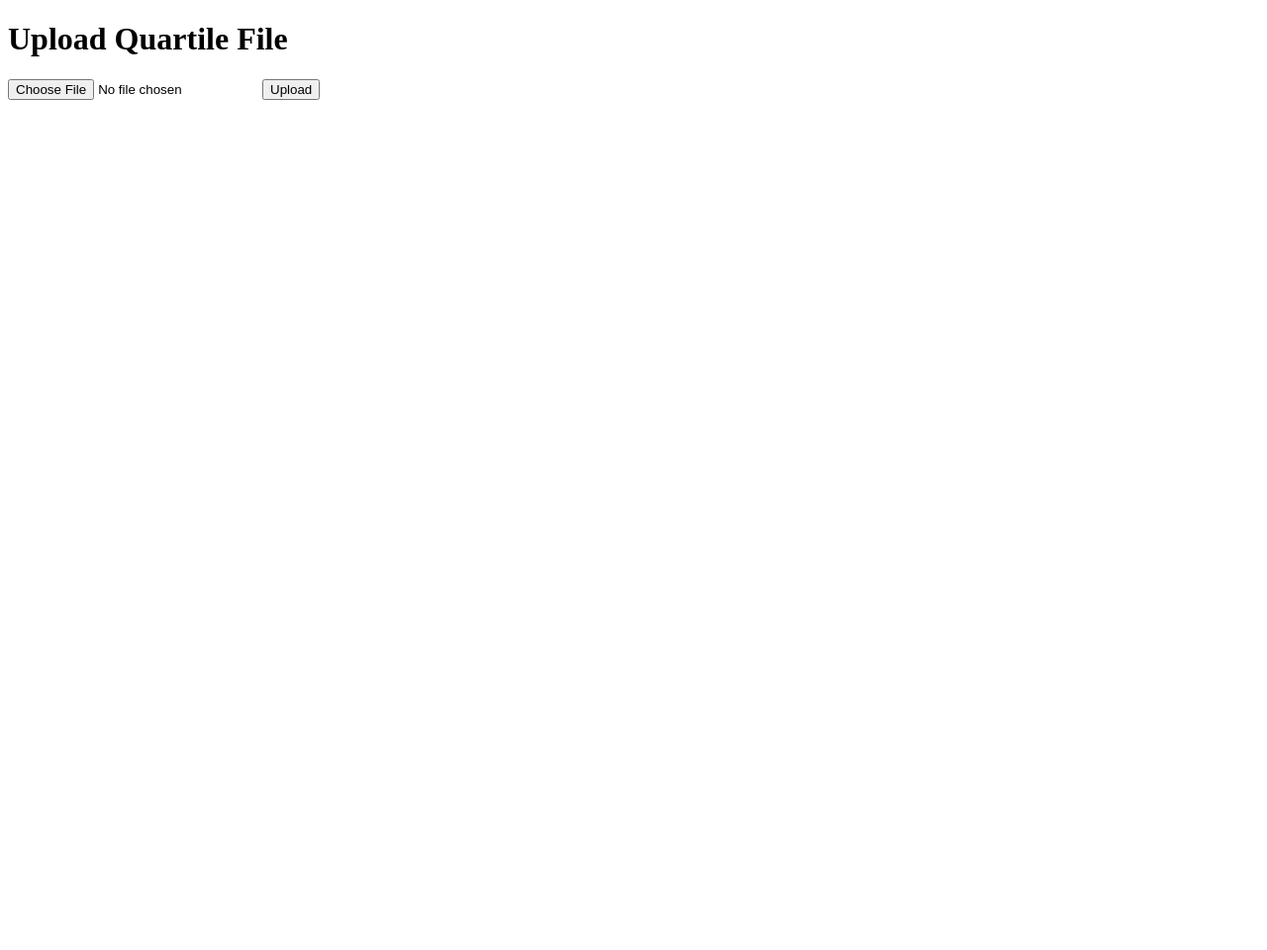
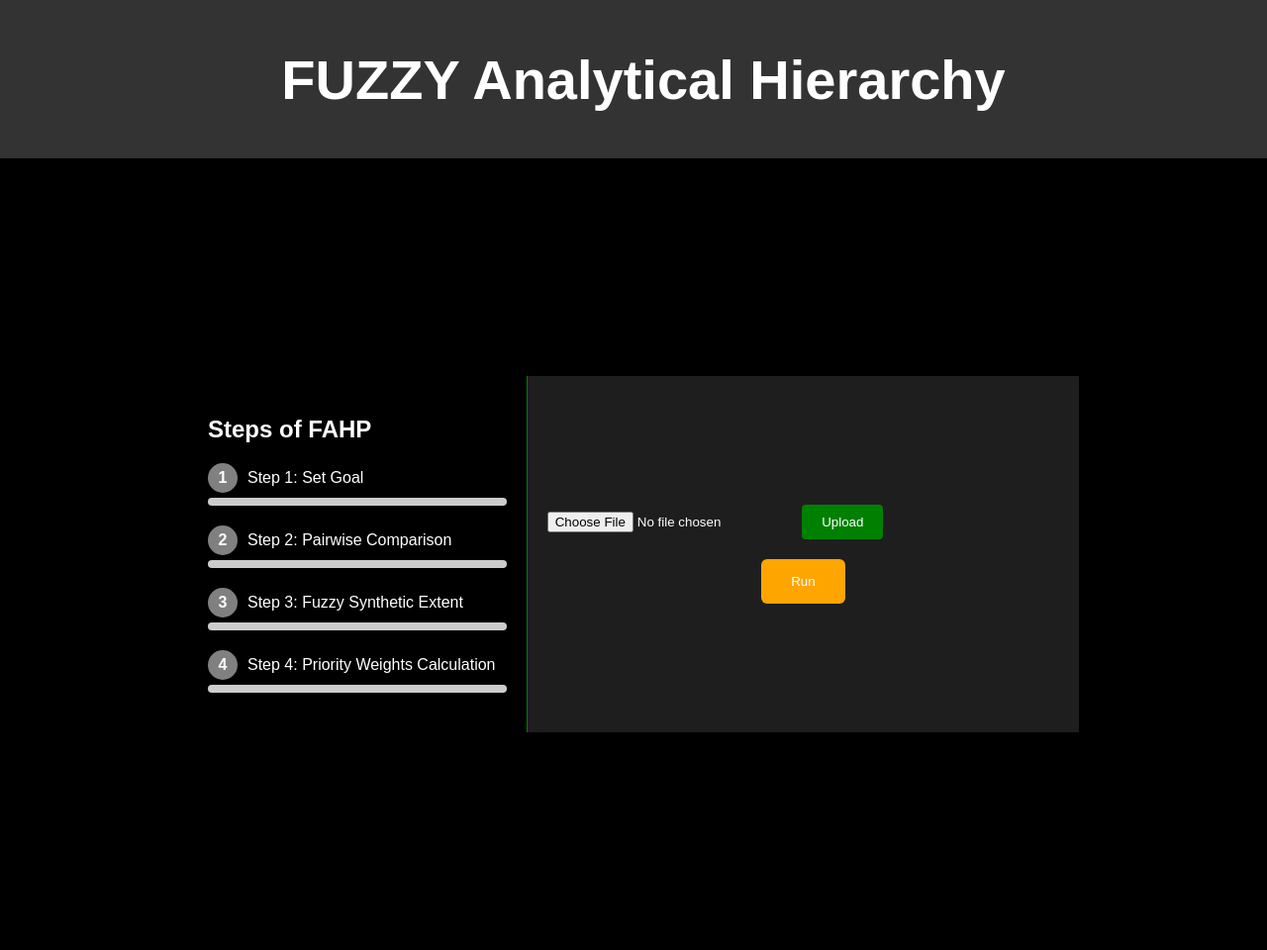
Before and after one commit to Qurratulain25/FHP-performance-testing-mobile-apps, a Flask app: page / in a window 1280 px wide. Shown: the whole page at 99% size. Before the commit the page ends 101 px from the top, so only its background shows below. Run offline with Flask 3, Linux system fonts and the light colour scheme.

Commit message:
UI updated

```diff
--- a/Sorce_code/app.py
+++ b/Sorce_code/app.py
@@ -1,41 +1,60 @@
-from flask import Flask, render_template, request, redirect, url_for
 import os
+import io
+import pdfkit
+import base64
+import matplotlib.pyplot as plt
+import time
+from flask import Flask, render_template, request, redirect, url_for, send_from_directory, flash, jsonify
+
+UPLOAD_FOLDER = 'uploads'
+ALLOWED_EXTENSIONS = {'xlsx'}
 
 app = Flask(__name__)
-UPLOAD_FOLDER = 'uploads/'  # Folder to save uploaded files
 app.config['UPLOAD_FOLDER'] = UPLOAD_FOLDER
+app.secret_key = 'supersecretkey'  # This is needed for secure sessions
 
-# Ensure the upload folder exists
-os.makedirs(UPLOAD_FOLDER, exist_ok=True)
+# Function to check allowed file types
+def allowed_file(filename):
+    return '.' in filename and filename.rsplit('.', 1)[1].lower() in ALLOWED_EXTENSIONS
 
-# Route for the homepage (upload form)
-@app.route('/')
-def home():
-    return render_template('index.html')
+@app.route("/", methods=["GET", "POST"])
+def index():
+    uploaded_file = None  # Initialize the uploaded file variable
+    if request.method == "POST":
+        if 'file' not in request.files:
+            flash('No file part')
+            return redirect(request.url)
+        file = request.files['file']
+        if file.filename == '':
+            flash('No selected file')
+            return redirect(request.url)
+        if file and allowed_file(file.filename):
+            filename = secure_filename(file.filename)
+            filepath = os.path.join(app.config['UPLOAD_FOLDER'], filename)
+            file.save(filepath)
+            uploaded_file = filename  # Pass the uploaded filename
+            flash(f'File "{filename}" uploaded successfully')  # Message after success
 
-# Route to handle file upload
-@app.route('/upload_quartile', methods=['POST'])
-def upload_quartile_file():
-    if request.method == 'POST':
-        file = request.files['file']  # Get the uploaded file
-        if file:
-            filename = file.filename
-            filepath = os.path.join(app.config['UPLOAD_FOLDER'], filename)
-            file.save(filepath)  # Save the file to the uploads folder
-            return f'File {filename} uploaded successfully!'  # For now, just return this message
-    return redirect(url_for('home'))
-# Step 2: Process the uploaded quartile file
-@app.route('/process_quartile/<filename>')
-def process_quartile(filename):
-    filepath = os.path.join(app.config['UPLOAD_FOLDER'], filename)
+    return render_template("index.html", uploaded_file=uploaded_file)
 
-    # Load the Excel file using pandas
-    quartile_data = pd.read_excel(filepath)
+# Route for running FAHP steps and updating the sidebar
+@app.route('/run_fahp', methods=["POST"])
+def run_fahp():
+    step = request.json.get('step')
 
-    # Display the first few rows of the quartile data to check it loaded correctly
-    quartile_preview = quartile_data.head().to_html()  # Convert the DataFrame to HTML for rendering
+    # Simulate some time taken for each step (you can replace this with real step execution)
+    time.sleep(2)  # This is to simulate the step running
 
-    # For now, just show the first few rows of the data on the results page
-    return render_template('results.html', quartile_preview=quartile_preview)
-if __name__ == '__main__':
+    response = {
+        'message': f"Step {step} completed",
+        'next_step': step + 1 if step < 4 else None  # Simulate 4 steps
+    }
+    return jsonify(response)
+
+# Serve uploaded files
+@app.route('/uploads/<filename>')
+def uploaded_file(filename):
+    return send_from_directory(app.config['UPLOAD_FOLDER'], filename)
+
+if __name__ == "__main__":
     app.run(debug=True)
--- /dev/null
+++ b/Sorce_code/static/style.css
@@ -0,0 +1,147 @@
+/* General styles */
+body {
+    font-family: Arial, sans-serif;
+    background-color: #f4f4f4;
+    margin: 0;
+    padding: 0;
+}
+
+.main-container {
+    display: flex;
+    flex-direction: column;
+    justify-content: center;
+    align-items: center;
+    height: 100vh;
+    background-color: black;
+}
+
+.header-box {
+    width: 100%;
+    padding: 10px;
+    background-color: #333;
+    color: white;
+    text-align: center;
+    font-size: 28px;
+}
+
+.content-body {
+    display: flex;
+    justify-content: space-between;
+    width: 900px;
+    background-color: black;
+    padding: 20px;
+    box-shadow: 0px 0px 10px rgba(0,0,0,0.5);
+}
+
+.sidebar {
+    width: 35%;
+    padding: 20px;
+    color: white;
+    border-right: 1px solid green;
+}
+
+h2 {
+    font-size: 24px;
+    color: white;
+    margin-bottom: 20px;
+}
+
+ul {
+    list-style-type: none;
+    padding-left: 0;
+}
+
+li {
+    margin-bottom: 20px;
+}
+
+/* Step container styling for proper alignment */
+.step-container {
+    display: flex;
+    align-items: center;
+    margin-bottom: 5px;
+}
+
+.circle {
+    width: 30px;
+    height: 30px;
+    border-radius: 50%;
+    background-color: grey;
+    color: white;
+    text-align: center;
+    line-height: 30px;
+    margin-right: 10px;
+    font-weight: bold;
+}
+
+.completed {
+    background-color: green;
+}
+
+/* Progress bars underneath the text */
+.progress-bar {
+    width: 100%;
+    height: 8px;
+    border-radius: 4px;
+    background-color: #ccc;
+    margin-top: 5px;
+}
+
+.green-bar {
+    background-color: green;
+}
+
+.content {
+    width: 60%;
+    padding: 20px;
+    background-color: #1e1e1e;
+    display: flex;
+    flex-direction: column;
+    align-items: center;
+    justify-content: center;
+    color: white;
+}
+
+.upload-section {
+    display: flex;
+    justify-content: space-between;
+    margin-bottom: 20px;
+    width: 100%;
+}
+
+.upload-btn {
+    background-color: green;
+    color: white;
+    border: none;
+    padding: 10px 20px;
+    cursor: pointer;
+    border-radius: 4px;
+}
+
+.uploaded-btn {
+    background-color: #3498db;
+    color: white;
+    border: none;
+    padding: 10px 20px;
+    border-radius: 4px;
+    display: inline-block;
+}
+
+.run-section {
+    display: flex;
+    justify-content: center;
+    width: 100%;
+}
+
+.run-btn {
+    background-color: orange;
+    color: white;
+    border: none;
+    padding: 15px 30px;
+    border-radius: 6px;
+    cursor: pointer;
+}
+
+.run-btn:hover {
+    background-color: darkorange;
+}
--- a/Sorce_code/templates/index.html
+++ b/Sorce_code/templates/index.html
@@ -2,14 +2,115 @@
 <html lang="en">
 <head>
     <meta charset="UTF-8">
-    <title>Upload Quartile File</title>
+    <meta name="viewport" content="width=device-width, initial-scale=1.0">
+    <title>FAHP Analytical Hierarchy</title>
+    <link rel="stylesheet" href="{{ url_for('static', filename='style.css') }}">
 </head>
 <body>
-    <h1>Upload Quartile File</h1>
+    <!-- Header box on top -->
+    <div class="header-box">
+        <h1>FUZZY Analytical Hierarchy</h1>
+    </div>
 
-    <form action="/upload_quartile" method="POST" enctype="multipart/form-data">
-        <input type="file" name="file">
-        <button type="submit">Upload</button>
-    </form>
+    <div class="main-container">
+        <div class="content-body">
+            <div class="sidebar">
+                <h2>Steps of FAHP</h2>
+                <ul id="fahp-steps">
+                    <li id="step1">
+                        <div class="step-container">
+                            <span class="circle" id="circle1">1</span>
+                            <span>Step 1: Set Goal</span>
+                        </div>
+                        <div class="progress-bar" id="progress-bar1"></div>
+                    </li>
+                    <li id="step2">
+                        <div class="step-container">
+                            <span class="circle" id="circle2">2</span>
+                            <span>Step 2: Pairwise Comparison</span>
+                        </div>
+                        <div class="progress-bar" id="progress-bar2"></div>
+                    </li>
+                    <li id="step3">
+                        <div class="step-container">
+                            <span class="circle" id="circle3">3</span>
+                            <span>Step 3: Fuzzy Synthetic Extent</span>
+                        </div>
+                        <div class="progress-bar" id="progress-bar3"></div>
+                    </li>
+                    <li id="step4">
+                        <div class="step-container">
+                            <span class="circle" id="circle4">4</span>
+                            <span>Step 4: Priority Weights Calculation</span>
+                        </div>
+                        <div class="progress-bar" id="progress-bar4"></div>
+                    </li>
+                </ul>
+            </div>
+            <div class="content">
+                <div class="upload-section">
+                    <form id="upload-form" action="/" method="post" enctype="multipart/form-data">
+                        <input type="file" name="file" class="upload-input" id="file-input" />
+                        <button type="submit" class="upload-btn" id="upload-btn">Upload</button>
+                        <button type="button" class="uploaded-btn" id="uploaded-btn" style="display:none;" disabled>Uploaded</button>
+                    </form>
+                </div>
+
+                <div class="run-section">
+                    <button id="run-btn" class="run-btn" onclick="startFAHPProcess()">Run</button>
+                </div>
+            </div>
+        </div>
+    </div>
+
+    <!-- JavaScript for handling FAHP Process and Progress Bars -->
+    <script>
+        function animateProgressBar(progressBarId, duration) {
+            const progressBar = document.getElementById(progressBarId);
+            let width = 0;
+            const interval = setInterval(() => {
+                if (width >= 100) {
+                    clearInterval(interval);
+                } else {
+                    width++;
+                    progressBar.style.width = width + '%';
+                }
+            }, duration / 100);  // Divide total duration by 100 to simulate progress percentage
+        }
+
+        function startFAHPProcess() {
+            let step = 1;
+
+            function runNextStep() {
+                // Animate the progress bar for the current step
+                animateProgressBar(`progress-bar${step}`, 2000);  // Simulate 2 seconds per step
+
+                fetch('/run_fahp', {
+                    method: 'POST',
+                    headers: {
+                        'Content-Type': 'application/json',
+                    },
+                    body: JSON.stringify({ step: step }),
+                })
+                .then(response => response.json())
+                .then(data => {
+                    document.getElementById(`circle${step}`).classList.add('completed');
+                    document.getElementById(`progress-bar${step}`).classList.add('completed');
+                    if (data.next_step) {
+                        step = data.next_step;
+                        runNextStep();  // Run the next step after this one is completed
+                    } else {
+                        // When the process is complete, redirect to the results page
+                        window.location.href = "/show_results";
+                    }
+                })
+                .catch(error => {
+                    console.error('Error running FAHP process:', error);
+                });
+            }
+
+            runNextStep();  // Start the first step
+        }
+    </script>
 </body>
 </html>
```
